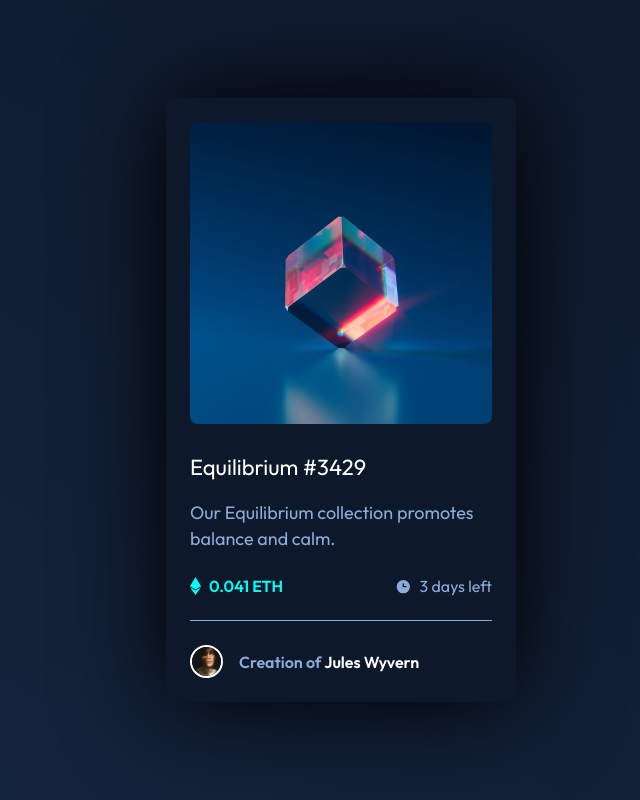
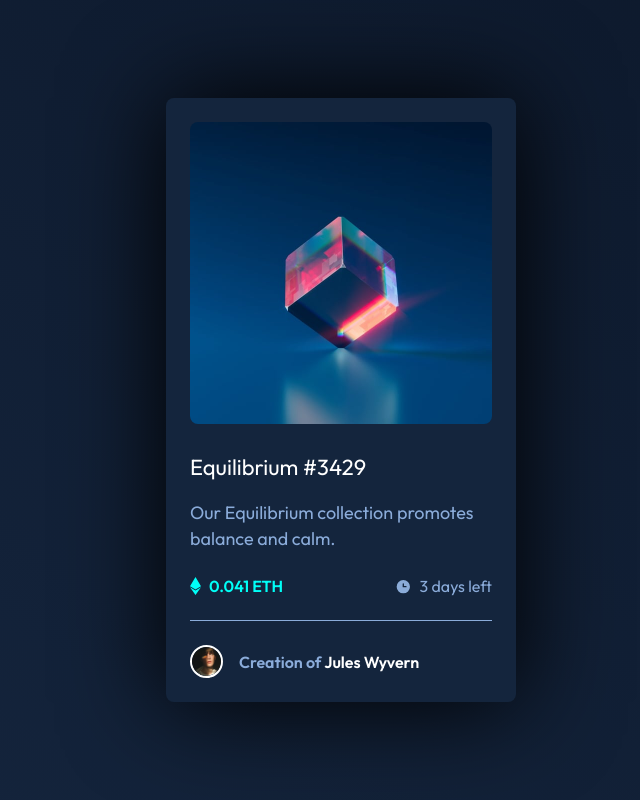
Before and after one commit to WangaiJM/nft-card, a plain HTML site: page index.html in a window 1280 px wide. Shown: the whole page, without its empty margins (299-939 px from the left). Drawn offline with Linux system fonts and the light colour scheme.

```diff
--- a/css/index.scss
+++ b/css/index.scss
@@ -105,7 +105,7 @@
   place-items: center;
 }
 .card {
-  background-color: var(--color-bg-1);
+  background-color: var(--color-bg-2);
   border-radius: var(--spacing-8);
   max-width: 35rem;
   padding: var(--spacing-24);
```
Also changed, not shown: css/index.css.
